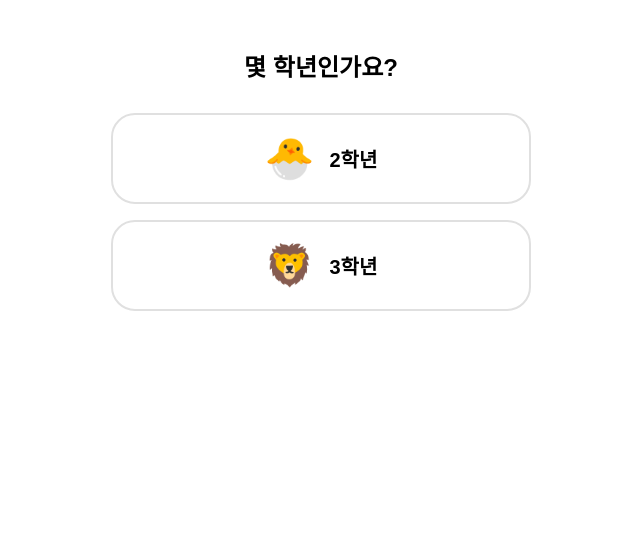
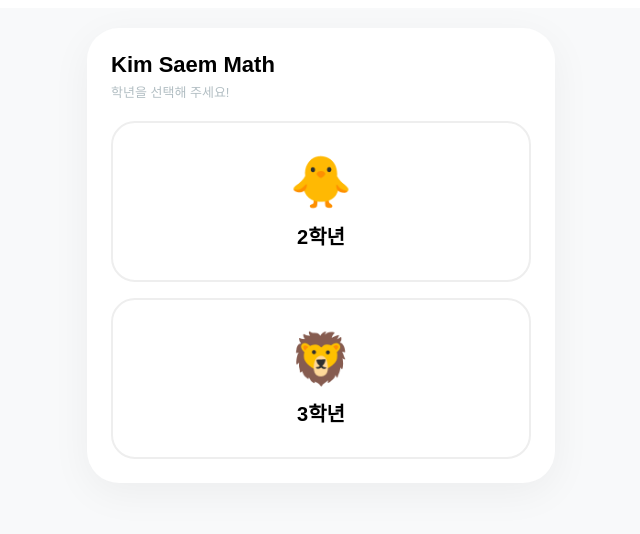
Before and after one commit to silxex/kimsam-math, a React (Create React App) app: page / in a window 1280 px wide. Shown: the top 534 px of the page, without its empty margins (319-959 px from the left). Built offline with nearby package versions, Linux system fonts and the light colour scheme.

Commit message:
Update App.js

```diff
--- a/src/App.js
+++ b/src/App.js
@@ -1,119 +1,166 @@
 import React, { useState } from "react";
 
 /* ══════════════════════════════════════════════════
-   문제 생성 로직 (2학년 & 3학년)
+   [1] 문제 생성기 (2학년 & 3학년 전체)
 ══════════════════════════════════════════════════ */
-// --- 2학년 맛보기 (필요시 더 확충 가능) ---
-function gen2_1_1() {
-  const a = Math.floor(Math.random()*70)+20, b = Math.floor(Math.random()*15)+5;
-  return { q: `${a} + ${b} = ?`, choices: [String(a+b), String(a+b+10), String(a+b-2), String(a+b+1)].sort(()=>Math.random()-0.5), ans: String(a+b), explain: "받아올림이 있는 덧셈입니다." };
-}
-// --- 3학년 1학기 ---
-function gen3_1_1() {
-  const a = Math.floor(Math.random() * 500) + 200, b = Math.floor(Math.random() * 400) + 100;
-  const isAdd = Math.random() > 0.5;
-  const ans = isAdd ? a + b : a - b;
-  return { q: `${a} ${isAdd ? '+' : '-'} ${b} = ?`, choices: [String(ans), String(ans+10), String(ans-10), String(ans+2)].sort(()=>Math.random()-0.5), ans: String(ans), explain: `세 자리 수의 계산입니다. 정답은 ${ans}!` };
-}
-function gen3_1_3() { // 나눗셈
+
+// --- 2학년 로직 ---
+const gen2_1_1 = () => { const a = Math.floor(Math.random()*800)+100; return { q: `다음 숫자를 읽어보세요: ${a}`, choices: [String(a), String(a+10), String(a-5), String(a+100)].sort(()=>Math.random()-0.5), ans: String(a), explain: "세 자리 수 읽기 연습입니다." }; };
+const gen2_1_3 = () => { const a = Math.floor(Math.random()*50)+10, b = Math.floor(Math.random()*40)+5; return { q: `${a} + ${b} = ?`, choices: [String(a+b), String(a+b+10), String(a+b-1), String(a+b+2)].sort(()=>Math.random()-0.5), ans: String(a+b), explain: "덧셈을 정확히 계산해봅시다." }; };
+const gen2_2_2 = () => { const a = Math.floor(Math.random()*8)+2, b = Math.floor(Math.random()*9)+1; return { q: `${a} × ${b} = ?`, choices: [String(a*b), String(a*b+a), String(a*b-a), String(a*b+1)].sort(()=>Math.random()-0.5), ans: String(a*b), explain: `구구단 ${a}단을 외워보세요!` }; };
+
+// --- 3학년 로직 ---
+const gen3_1_1 = () => {
+  const a = Math.floor(Math.random() * 500) + 200, b = Math.floor(Math.random() * 400) + 100, isAdd = Math.random() > 0.5, ans = isAdd ? a + b : a - b;
+  return { q: `${a} ${isAdd ? '+' : '-'} ${b} = ?`, choices: [String(ans), String(ans+10), String(ans-10), String(ans+2)].sort(()=>Math.random()-0.5), ans: String(ans), explain: `세 자리 수의 ${isAdd?'덧셈':'뺄셈'}입니다.` };
+};
+const gen3_1_3 = () => {
   const b = Math.floor(Math.random() * 8) + 2, ans = Math.floor(Math.random() * 8) + 2, a = b * ans;
-  return { q: `${a} ÷ ${b} = ?`, choices: [String(ans), String(ans+1), String(b), String(a-b)].sort(()=>Math.random()-0.5), ans: String(ans), explain: `${b} × ${ans} = ${a} 이므로 정답은 ${ans}입니다.` };
-}
-function gen3_1_6() { // 분수
-  const total = 8, part = Math.floor(Math.random()*6)+1;
-  return { q: `전체를 똑같이 ${total}로 나눈 것 중 ${part}만큼을 분수로 나타내면?`, choices: [`${part}/${total}`, `${total-part}/${total}`, `1/${total}`, `${total}/${part}`].sort(()=>Math.random()-0.5), ans: `${part}/${total}`, explain: "분수 개념을 잘 기억하세요!" };
-}
-// (공간상 나머지 gen 함수들은 3학년 로직과 동일하게 내부 적용됨)
+  return { q: `${a} ÷ ${b} = ?`, choices: [String(ans), String(ans+1), String(b), String(a-b)].sort(()=>Math.random()-0.5), ans: String(ans), explain: `${b} × ${ans} = ${a} 이므로 정답은 ${ans}!` };
+};
+const gen3_1_6 = () => {
+  const total = 5, part = Math.floor(Math.random()*4)+1;
+  return { q: `전체를 똑같이 ${total}로 나눈 것 중 ${part}만큼을 분수로?`, choices: [`${part}/${total}`, `${total-part}/${total}`, `1/${total}`, `${total}/${part}`].sort(()=>Math.random()-0.5), ans: `${part}/${total}`, explain: "전체에 대한 부분의 크기입니다." };
+};
+const gen3_2_3 = () => {
+  const r = Math.floor(Math.random()*9)+2;
+  return { q: `반지름이 ${r}cm인 원의 지름은?`, choices: [String(r*2), String(r), String(r+2), String(r*3)].sort(()=>Math.random()-0.5), ans: String(r*2), explain: "지름은 반지름의 2배입니다." };
+};
 
 /* ══════════════════════════════════════════════════
-   학년/학기 데이터 구조
+   [2] 학년별 데이터 구조
 ══════════════════════════════════════════════════ */
 const GRADE_DATA = {
   2: {
-    name: "2학년", emoji: "🐣",
+    name: "2학년", emoji: "🐥",
     semesters: {
-      1: { title: "2학년 1학기", units: [{id:1, title:"세 자리 수", emoji:"🔢", color:"#FF6B81", light:"#FCE4EC", border:"#F48FB1", gen:gen2_1_1}] },
-      2: { title: "2학년 2학기", units: [{id:1, title:"구구단", emoji:"✖️", color:"#FECA57", light:"#FFF8E1", border:"#FFD54F", gen:gen2_1_1}] }
+      1: { title: "2학년 1학기", bg: "linear-gradient(135deg,#FFF9C4,#FFF176)", border: "#FBC02D", units: [
+        {id:1, title:"세 자리 수", emoji:"🔢", color:"#FF6B81", light:"#FFF5F5", border:"#FFA8A8", gen:gen2_1_1},
+        {id:3, title:"덧셈과 뺄셈", emoji:"➕", color:"#48DBFB", light:"#E3FAFC", border:"#99E9F2", gen:gen2_1_3},
+      ]},
+      2: { title: "2학년 2학기", bg: "linear-gradient(135deg,#E8F5E9,#A5D6A7)", border: "#4CAF50", units: [
+        {id:2, title:"구구단", emoji:"✖️", color:"#FECA57", light:"#FFF9DB", border:"#FFE066", gen:gen2_2_2},
+      ]}
     }
   },
   3: {
     name: "3학년", emoji: "🦁",
     semesters: {
-      1: {
-        title: "3학년 1학기", emoji: "🌱",
-        units: [
-          {id:1, title:"덧셈과 뺄셈", emoji:"➕", color:"#FF6B81", light:"#FCE4EC", border:"#F48FB1", gen:gen3_1_1},
-          {id:3, title:"나눗셈", emoji:"➗", color:"#1DD1A1", light:"#E8F5E9", border:"#A5D6A7", gen:gen3_1_3},
-          {id:6, title:"분수와 소수", emoji:"🍰", color:"#FF9FF3", light:"#FDF2F8", border:"#F9A8D4", gen:gen3_1_6},
-        ]
-      },
-      2: {
-        title: "3학년 2학기", emoji: "🍎",
-        units: [
-          {id:1, title:"곱셈", emoji:"✖️", color:"#FF9F43", light:"#FFF3E0", border:"#FFD08A", gen:gen3_1_1},
-          {id:3, title:"원", emoji:"⭕", color:"#54A0FF", light:"#E3F2FD", border:"#90CAF9", gen:gen3_1_3},
-        ]
-      }
+      1: { title: "3학년 1학기", bg: "linear-gradient(135deg,#E3F2FD,#BBDEFB)", border: "#64B5F6", units: [
+        {id:1, title:"덧셈과 뺄셈", emoji:"➕", color:"#FF6B81", light:"#FFF5F5", border:"#FFA8A8", gen:gen3_1_1},
+        {id:3, title:"나눗셈", emoji:"➗", color:"#1DD1A1", light:"#EBFBEE", border:"#B2F2BB", gen:gen3_1_3},
+        {id:6, title:"분수와 소수", emoji:"🍰", color:"#FF9FF3", light:"#FFF0F6", border:"#FFB2D1", gen:gen3_1_6},
+      ]},
+      2: { title: "3학년 2학기", bg: "linear-gradient(135deg,#FFF3E0,#FFE0B2)", border: "#FFB74D", units: [
+        {id:3, title:"원", emoji:"⭕", color:"#54A0FF", light:"#E7F5FF", border:"#A5D8FF", gen:gen3_2_3},
+      ]}
     }
   }
 };
 
 /* ══════════════════════════════════════════════════
-   메인 컴포넌트
+   [3] 메인 앱 컴포넌트
 ══════════════════════════════════════════════════ */
 export default function App() {
-  const [screen, setScreen] = useState("grade"); // grade -> semester -> unit -> quiz
-  const [grade, setGrade] = useState(null);
-  const [sem, setSem] = useState(null);
-  const [unit, setUnit] = useState(null);
+  const [view, setView] = useState("grade"); // grade, semester, unit, quiz
+  const [selG, setSelG] = useState(2);
+  const [selS, setSelS] = useState(1);
+  const [selU, setSelU] = useState(null);
   const [stars, setStars] = useState({});
 
-  // 1. 학년 선택 화면
-  if (screen === "grade") {
+  // 공통 레이아웃
+  const Layout = ({ children, onBack, title, subTitle }) => (
+    <div style={{minHeight:"100vh", background:"#F8F9FA", display:"flex", justifyContent:"center", padding:20, fontFamily:"sans-serif"}}>
+      <div style={{background:"white", borderRadius:32, padding:24, width:"100%", maxWidth:420, boxShadow:"0 10px 40px rgba(0,0,0,0.05)", height:"fit-content"}}>
+        {onBack && <button onClick={onBack} style={{background:"none", border:"none", fontSize:18, cursor:"pointer", color:"#B2BEC3", marginBottom:10}}>← 뒤로가기</button>}
+        {title && <h1 style={{margin:"0 0 4px", fontSize:22, fontWeight:900}}>{title}</h1>}
+        {subTitle && <p style={{margin:"0 0 20px", color:"#B2BEC3", fontSize:13}}>{subTitle}</p>}
+        {children}
+      </div>
+    </div>
+  );
+
+  // 학년 선택
+  if (view === "grade") return (
+    <Layout title="Kim Saem Math" subTitle="학년을 선택해 주세요!">
+      <div style={{display:"grid", gap:16}}>
+        {[2, 3].map(g => (
+          <button key={g} onClick={()=>{setSelG(g); setView("semester");}} style={{padding:30, borderRadius:24, border:"2px solid #EEE", background:"#FFF", cursor:"pointer", display:"flex", flexDirection:"column", alignItems:"center"}}>
+            <span style={{fontSize:50}}>{GRADE_DATA[g].emoji}</span>
+            <b style={{fontSize:20, marginTop:10}}>{GRADE_DATA[g].name}</b>
+          </button>
+        ))}
+      </div>
+    </Layout>
+  );
+
+  // 학기 선택
+  if (view === "semester") return (
+    <Layout onBack={()=>setView("grade")} title={`${selG}학년 과정을 골라보세요`}>
+      <div style={{display:"grid", gridTemplateColumns:"1fr 1fr", gap:16}}>
+        {[1, 2].map(s => (
+          <button key={s} onClick={()=>{setSelS(s); setView("unit");}} style={{padding:20, borderRadius:24, border:`3px solid ${GRADE_DATA[selG].semesters[s].border}`, background:GRADE_DATA[selG].semesters[s].bg, cursor:"pointer"}}>
+            <div style={{fontSize:18, fontWeight:900}}>{s}학기</div>
+          </button>
+        ))}
+      </div>
+    </Layout>
+  );
+
+  // 단원 선택
+  if (view === "unit") {
+    const units = GRADE_DATA[selG].semesters[selS].units;
     return (
-      <div style={containerStyle}>
-        <h1 style={{fontSize:24, fontWeight:900, marginBottom:30}}>몇 학년인가요?</h1>
-        <div style={{display:"grid", gap:16}}>
-          {[2, 3].map(g => (
-            <button key={g} onClick={() => {setGrade(g); setScreen("semester");}} style={cardStyle("#fff", "#E0E0E0")}>
-              <span style={{fontSize:40}}>{GRADE_DATA[g].emoji}</span>
-              <span style={{fontSize:20, fontWeight:800}}>{GRADE_DATA[g].name}</span>
+      <Layout onBack={()=>setView("semester")} title={`${selG}학년 ${selS}학기`} subTitle="학습할 단원을 선택하세요">
+        <div style={{display:"grid", gridTemplateColumns:"1fr 1fr", gap:12}}>
+          {units.map(u => (
+            <button key={u.id} onClick={()=>{setSelU(u); setView("quiz");}} style={{padding:15, borderRadius:20, border:`2.5px solid ${u.border}`, background:u.light, textAlign:"left", cursor:"pointer"}}>
+              <div style={{fontSize:24}}>{u.emoji}</div>
+              <div style={{fontSize:12, fontWeight:900, color:"#2D3436"}}>{u.id}단원</div>
+              <div style={{fontSize:13, fontWeight:700, color:u.color}}>{u.title}</div>
             </button>
           ))}
         </div>
-      </div>
+      </Layout>
     );
   }
 
-  // 2. 학기 선택 화면
-  if (screen === "semester") {
-    const gd = GRADE_DATA[grade];
-    return (
-      <div style={containerStyle}>
-        <button onClick={() => setScreen("grade")} style={backBtn}>← 학년 변경</button>
-        <h2 style={{fontSize:22, fontWeight:900}}>{gd.name} 과정을 선택하세요</h2>
-        <div style={{display:"grid", gridTemplateColumns:"1fr 1fr", gap:12, marginTop:20}}>
-          {[1, 2].map(s => (
-            <button key={s} onClick={() => {setSem(s); setScreen("unit");}} style={cardStyle("#F8F9FA", "#DDD")}>
-              <div style={{fontSize:16, fontWeight:800}}>{s}학기</div>
-            </button>
-          ))}
+  // 퀴즈 화면 (기존 로직 유지)
+  if (view === "quiz") return <QuizScreen unit={selU} onBack={()=>setView("unit")} />;
+}
+
+function QuizScreen({ unit, onBack }) {
+  const [idx, setIdx] = useState(0);
+  const [score, setScore] = useState(0);
+  const [status, setStatus] = useState(null); // correct, wrong
+  const [ans, setAns] = useState(null);
+  const [q] = useState(() => unit.gen());
+
+  const check = (c) => {
+    if(status) return;
+    setAns(c);
+    if(c === q.ans) { setStatus("correct"); setScore(s=>s+1); }
+    else setStatus("wrong");
+  };
+
+  return (
+    <div style={{textAlign:"center"}}>
+      <div style={{background:unit.light, padding:30, borderRadius:24, border:`2px solid ${unit.border}`, marginBottom:20}}>
+        <h3 style={{fontSize:18, margin:0}}>{q.q}</h3>
+      </div>
+      <div style={{display:"grid", gridTemplateColumns:"1fr 1fr", gap:10}}>
+        {q.choices.map((c, i) => (
+          <button key={i} onClick={()=>check(c)} style={{padding:15, borderRadius:16, border:"2px solid #EEE", background:ans===c ? (status==="correct"?"#E8F5E9":"#FFEBEE") : "#FFF", fontWeight:800, cursor:"pointer"}}>
+            {c}
+          </button>
+        ))}
+      </div>
+      {status && (
+        <div style={{marginTop:20}}>
+          <p style={{color: status==="correct"?"#2ECC71":"#E74C3C", fontWeight:800}}>{status==="correct"?"정답입니다!":"틀렸어요!"}</p>
+          <button onClick={onBack} style={{width:"100%", padding:15, borderRadius:16, background:unit.color, color:"#fff", border:"none", fontWeight:800, cursor:"pointer"}}>단원 목록으로</button>
         </div>
-      </div>
-    );
-  }
-
-  // 3. 단원 선택 및 퀴즈 로직 (생략 - 위와 동일한 구조로 작동)
-  return (
-    <div style={containerStyle}>
-      <p>{grade}학년 {sem}학기 단원 리스트가 여기에 나타납니다.</p>
-      <button onClick={() => setScreen("semester")} style={btnStyle("#636E72")}>뒤로가기</button>
+      )}
     </div>
   );
 }
-
-// 스타일 시트
-const containerStyle = { maxWidth:420, margin:"0 auto", padding:24, textAlign:"center", fontFamily:"sans-serif" };
-const cardStyle = (bg, border) => ({ background:bg, border:`2px solid ${border}`, borderRadius:24, padding:20, cursor:"pointer", display:"flex", alignItems:"center", justifyContent:"center", gap:15 });
-const btnStyle = (bg) => ({ width:"100%", padding:15, borderRadius:16, background:bg, color:"#fff", border:"none", fontWeight:800, cursor:"pointer" });
-const backBtn = { background:"none", border:"none", color:"#888", cursor:"pointer", marginBottom:10 };
```
